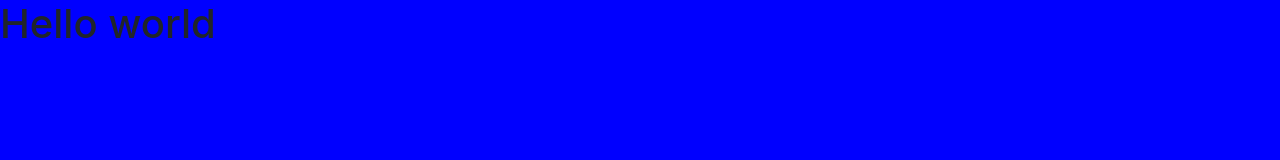
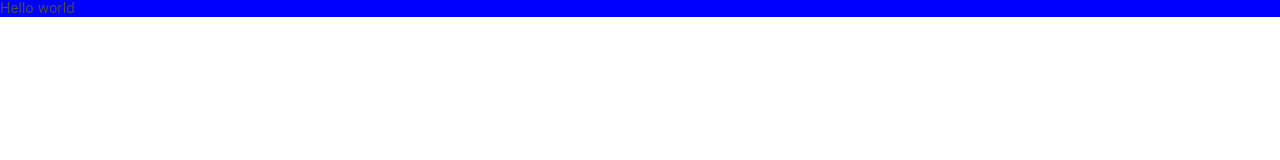
Before and after one commit to athenekilta/contactbank, a plain HTML site: page index.html in a window 1280 px wide. Drawn offline with nearby package versions, Linux system fonts and the light colour scheme.

Commit message:
Set up Bulma

```diff
--- a/assets/scss/main.scss
+++ b/assets/scss/main.scss
@@ -1,3 +1,5 @@
+@import "../../gulp/node_modules/bulma/bulma";
+
 body {
     background-color: blue;
 }
```
Also changed, not shown: assets/css/main.min.css.
